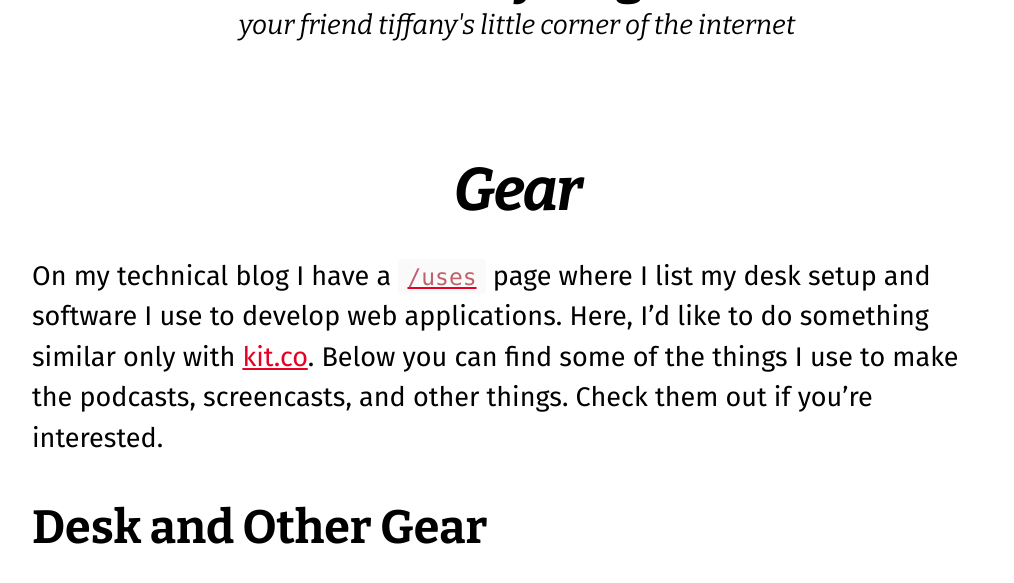
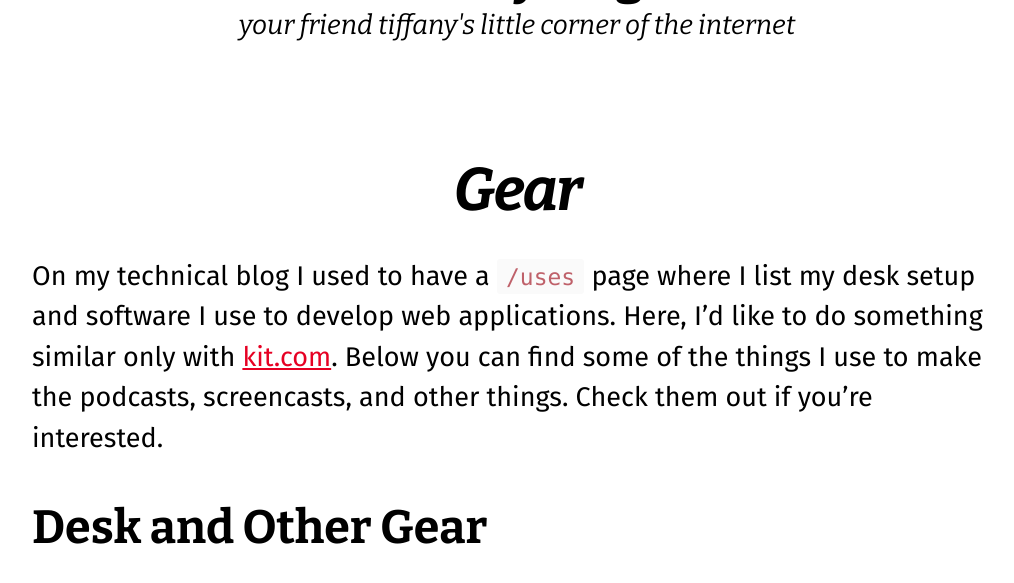
Before and after one commit to bryanbraun/tiffany.blog, a Jekyll site: the page built from gear.md, in a window 1280 px wide and 900 px high, scrolled down 376 px, cut to the strip 0-591 px from the top of the window. Shown: the top 583 px of the strip, without its empty margins (123-1137 px from the left). Built offline with Jekyll 4.4.1, drawn with Linux system fonts in a browser that asks for light colours; nearby versions of some CDN libraries.

Commit message:
Revert "Update gear page and privacy policy"
This reverts commit 3ca99ccf2e40090cf0be092e03f3959b4b5f58f5.

```diff
--- a/gear.md
+++ b/gear.md
@@ -4,45 +4,45 @@
 permalink: /gear/
 ---
 
-On my technical blog I have a [`/uses`](https://tiffanywhite.dev/uses/) page where I list my desk setup and software I use to develop web applications. Here, I'd like to do something similar only with [kit.co](https://kit.co/tiffanywhitedev). Below you can find some of the things I use to make the podcasts, screencasts, and other things. Check them out if you're interested.
+On my technical blog I used to have a `/uses` page where I list my desk setup and software I use to develop web applications. Here, I'd like to do something similar only with [kit.com](https://kit.com/tiffanywhitedev). Below you can find some of the things I use to make the podcasts, screencasts, and other things. Check them out if you're interested.
 
 ## Desk and Other Gear
 
-<iframe src="https://kit.co/embed?url=https%3A%2F%2Fkit.co%2Ftiffanywhitedev%2Fdesk-setup" style="display: block; border: 0px; margin: 0 auto; width: 100%; height: 100vw; max-width: 700px; max-height: 700px" scrolling="no"></iframe> <br />
+<iframe src="https://kit.com/embed?url=https%3A%2F%2Fkit.com%2Ftiffanywhitedev%2Fdesk-setup" style="display: block; border: 0px; margin: 0 auto; width: 100%; height: 100vw; max-width: 700px; max-height: 700px" scrolling="no"></iframe> <br />
 
 <!-- ## iPad Pro Software
 
-<iframe src="https://kit.co/embed?url=https%3A%2F%2Fkit.co%2FTiffanyW_412%2Fipad-pro-software-for-creatives-developers" style="display: block; border: 0px; margin: 0 auto; width: 100%; height: 100vw; max-width: 700px; max-height: 700px" scrolling="no"></iframe> <br /> -->
+<iframe src="https://kit.com/embed?url=https%3A%2F%2Fkit.com%2FTiffanyW_412%2Fipad-pro-software-for-creatives-developers" style="display: block; border: 0px; margin: 0 auto; width: 100%; height: 100vw; max-width: 700px; max-height: 700px" scrolling="no"></iframe> <br /> -->
 
 ## Podcast Gear
 
-<iframe src="https://kit.co/embed?url=https%3A%2F%2Fkit.co%2FTiffanyW_412%2Fpodcast-equipment" style="display: block; border: 0px; margin: 0 auto; width: 100%; height: 100vw; max-width: 700px; max-height: 700px" scrolling="no"></iframe> <br />
+<iframe src="https://kit.com/embed?url=https%3A%2F%2Fkit.com%2FTiffanyW_412%2Fpodcast-equipment" style="display: block; border: 0px; margin: 0 auto; width: 100%; height: 100vw; max-width: 700px; max-height: 700px" scrolling="no"></iframe> <br />
 
 ## New Camera Gear
 
 Got an #upgrade.
 
-<iframe src="https://kit.co/embed?url=https%3A%2F%2Fkit.co%2Ftiffanywhitedev%2Fcamera-gear" style="display: block; border: 0px; margin: 0 auto; width: 100%; height: 100vw; max-width: 700px; max-height: 700px" scrolling="no"></iframe> <br />
+<iframe src="https://kit.com/embed?url=https%3A%2F%2Fkit.com%2Ftiffanywhitedev%2Fcamera-gear" style="display: block; border: 0px; margin: 0 auto; width: 100%; height: 100vw; max-width: 700px; max-height: 700px" scrolling="no"></iframe> <br />
 
 ## Random Fun Stuff
 
 Robots and DIY anyone?
 
-<iframe src="https://kit.co/embed?url=https%3A%2F%2Fkit.co%2FTiffanyW_412%2Frobotics" style="display: block; border: 0px; margin: 0 auto; width: 100%; height: 100vw; max-width: 700px; max-height: 700px" scrolling="no"></iframe> <br />
+<iframe src="https://kit.com/embed?url=https%3A%2F%2Fkit.com%2FTiffanyW_412%2Frobotics" style="display: block; border: 0px; margin: 0 auto; width: 100%; height: 100vw; max-width: 700px; max-height: 700px" scrolling="no"></iframe> <br />
 
 ## Smart Home Stuff
 
 Getting more and more into all this. Check out [Tiff Talks Tech](https://tiffanytalkstech.com) for more of this stuff.
 
-<iframe src="https://kit.co/embed?url=https%3A%2F%2Fkit.co%2Ftiffanywhitedev%2Fultimate-smart-apartment" style="display: block; border: 0px; margin: 0 auto; width: 100%; height: 100vw; max-width: 700px; max-height: 700px" scrolling="no"></iframe> <br />
+<iframe src="https://kit.com/embed?url=https%3A%2F%2Fkit.com%2Ftiffanywhitedev%2Fultimate-smart-apartment" style="display: block; border: 0px; margin: 0 auto; width: 100%; height: 100vw; max-width: 700px; max-height: 700px" scrolling="no"></iframe> <br />
 
 ## Resulting Setup
 
 <figure>
-    <img class="align-center" src="https://res.cloudinary.com/thatmacnerd/image/upload/v1577123638/20191220-ttt-nanoleaf-reddit-macsetups.jpg" />
+    <img class="align-center" src="https://res.cloudinary.com/thatmacnerd/image/upload/v1570932814/office.jpg" />
     <figcaption style="text-align: center;">
       <span><em>Home</em></span>&nbsp;
-       <a href="https://res.cloudinary.com/thatmacnerd/image/upload/v1577123638/20191220-ttt-nanoleaf-reddit-macsetups.jpg">
+       <a href="https://res.cloudinary.com/thatmacnerd/image/upload/v1570932814/office.jpg">
           <svg width="20px" height="20px" viewBox="0 0 20 20" version="1.1" xmlns="http://www.w3.org/2000/svg" xmlns:xlink="http://www.w3.org/1999/xlink" fill="#d72323">
             <path d="M19.0536842,0 L11.7951267,0 C11.2940351,0 10.8877973,0.40703125 10.8877973,0.909101562 C10.8877973,1.41117187 11.2940351,1.81820312 11.7951267,1.81820312 L16.8632359,1.81820312 L7.52432749,11.1753906 C7.16998051,11.5304297 7.16998051,12.1059766 7.52432749,12.4610156 C7.7014425,12.6385156 7.93364522,12.7272656 8.16584795,12.7272656 C8.39805068,12.7272656 8.6302924,12.6385547 8.80744639,12.4609766 L18.1463938,3.10382812 L18.1463938,8.18183594 C18.1463938,8.68390625 18.5526316,9.0909375 19.0537232,9.0909375 C19.5548148,9.0909375 19.9610526,8.68390625 19.9610526,8.18183594 L19.9610526,0.909101562 C19.9610136,0.40703125 19.5547758,0 19.0536842,0 Z" id="Shape"></path>
             <path d="M15.4244055,9.09089844 C14.9233138,9.09089844 14.517076,9.49792969 14.517076,10 L14.517076,18.1818359 L1.81461988,18.1818359 L1.81461988,5.45453125 L9.98050682,5.45453125 C10.4815984,5.45453125 10.8878363,5.0475 10.8878363,4.54542969 C10.8878363,4.04335938 10.4815984,3.63636719 9.98050682,3.63636719 L0.907329435,3.63636719 C0.406237817,3.63636719 0,4.04339844 0,4.54546875 L0,19.0909375 C0,19.5929688 0.406237817,20 0.907329435,20 L15.4244444,20 C15.9255361,20 16.3317739,19.5929688 16.3317739,19.0908984 L16.3317739,10 C16.3317349,9.49792969 15.9254971,9.09089844 15.4244055,9.09089844 Z" id="Shape"></path>
```
Also changed, not shown: privacy-policy.md (+1 -1 lines).
